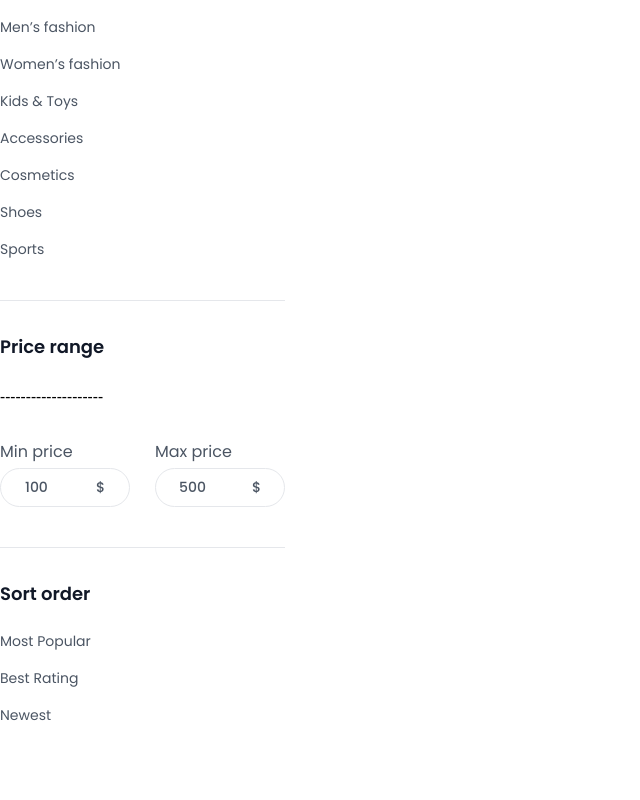
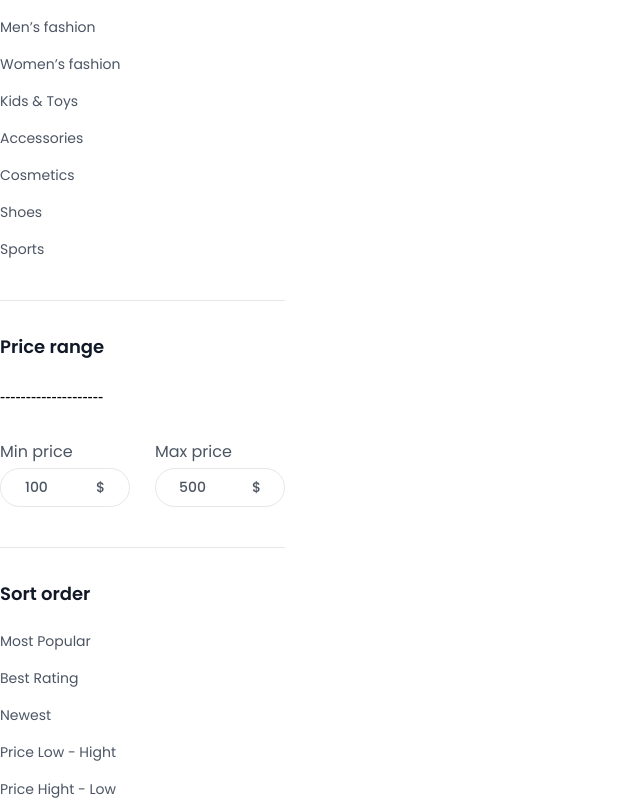
Before and after one commit to Rakib-Hassan-web/nexton-figma-, a React (Vite) app: page /DetailPage in a window 1280 px wide. Shown: the part 185-985 px from the top of the page, without its empty margins (0-640 px from the left). Before the commit the page ends 951 px from the top, so only its background shows below. Built offline with nearby package versions, Linux system fonts and the light colour scheme.

Commit message:
order section complete

```diff
--- a/src/pages/DetailPage.jsx
+++ b/src/pages/DetailPage.jsx
@@ -61,12 +61,13 @@ const DetailPage = () => (
         <div className='       border-[#E5E7EB]     mt-[40px]   border-t-1'></div>
 
 
-  <div id='catagories' className=" mt-8">
+  <div id='Order' className=" mt-8">
                     <h1 className='font-praymary font-semibold text-second text-[18px] mb-6'>Sort order</h1>
                     <h2 className='font-praymary font-normal text-praymary text-[14px] mb-4'>Most Popular</h2>
                     <h2 className='font-praymary font-normal text-praymary text-[14px] mb-4'>Best Rating</h2>
                     <h2 className='font-praymary font-normal text-praymary text-[14px] mb-4'>Newest</h2>
-
+                    <h2 className='font-praymary font-normal text-praymary text-[14px] mb-4'>Price Low - Hight</h2>
+                    <h2 className='font-praymary font-normal text-praymary text-[14px] mb-4'>Price Hight - Low</h2>
 
 
                 </div>
```
